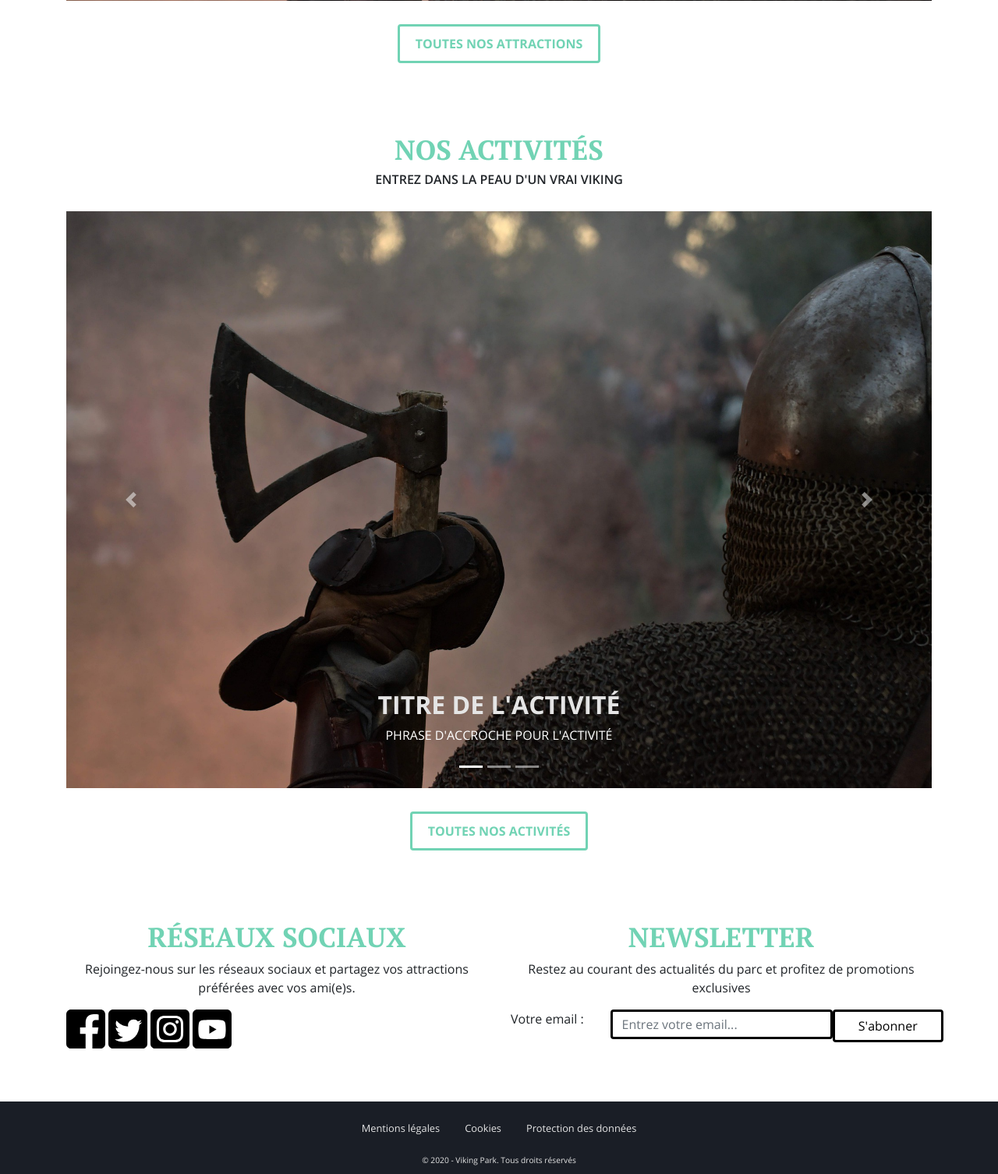
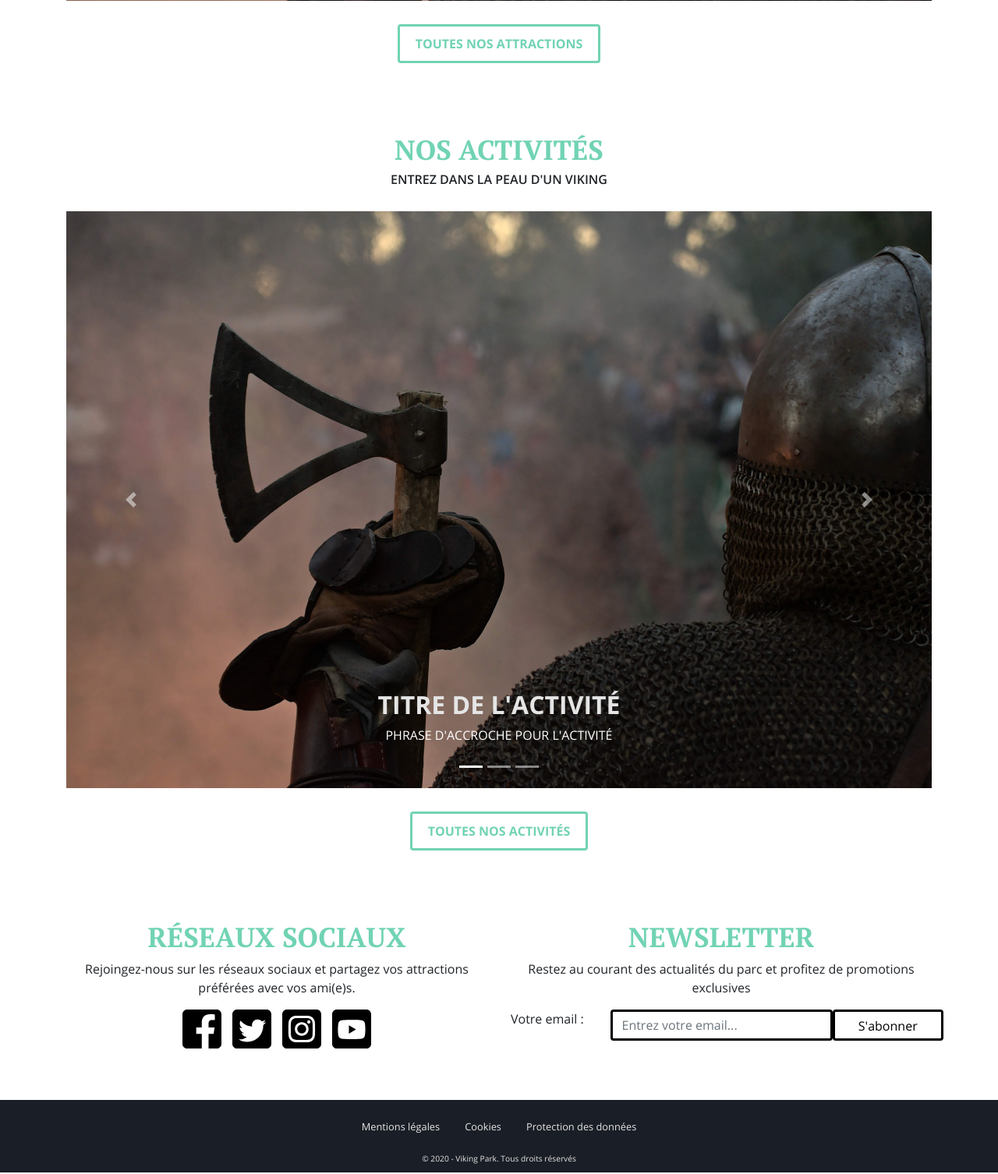
Before and after one commit to JeffKwakou/VikingPark, a PHP site: page /index.phtml in a window 1280 px wide. Shown: the part 1974-3480 px from the top of the page at 78% size. Run offline with PHP 8.4, Linux system fonts and the light colour scheme.

Commit message:
Page d'accueil html css ok

```diff
--- a/index.phtml
+++ b/index.phtml
@@ -24,7 +24,7 @@
                 <!-- MENU -->
                 <nav class="navbar navbar-expand-lg container navbar-dark">
                     <a class="navbar-brand" href="#">
-                        <img src="./assets/logo/logoValhalla.png" alt="Logo Viking Park" width="200" height="auto">
+                        <img src="./assets/logo/logoValhalla.png" alt="Logo Viking Park" width="250" height="auto">
                     </a>
                     <button class="navbar-toggler" type="button" data-toggle="collapse" data-target="#navbarNav" aria-controls="navbarNav" aria-expanded="false" aria-label="Toggle navigation">
                         <span class="navbar-toggler-icon"></span>
@@ -123,7 +123,7 @@
         <section class="attraction">
             <div class="container">
                 <h2>Nos activités</h2>
-                <h3>Entrez dans la peau d'un vrai viking</h3>
+                <h3>Entrez dans la peau d'un viking</h3>
 
                 <div id="myCarouselActivite" class="carousel slide carousel-fade" data-ride="carousel">
 
@@ -174,6 +174,7 @@
             </div>
         </section>
 
+        <!-- RESEAUX SOCIAUX & NEWSLETTER -->
         <section id="social">
         <div class="container">
             <div class="row">
@@ -182,10 +183,10 @@
                     <p>Rejoingez-nous sur les réseaux sociaux et partagez vos attractions préférées avec vos ami(e)s.</p>
                     <div>
                         <div id="socialIcone">
-                            <img src="./assets/icone/iconeFacebook.svg" alt="Icone Facebook" width="50" height="50">
-                            <img src="./assets/icone/iconeTwitter.svg" alt="Icone Twitter" width="50" height="50">
-                            <img src="./assets/icone/iconeInstagram.svg" alt="Icone Instagram" width="50" height="50">
-                            <img src="./assets/icone/iconeYoutube.svg" alt="Icone Youtube" width="50" height="50">
+                            <a href="https://www.facebook.com/"><img src="./assets/icone/iconeFacebook.svg" alt="Icone Facebook" width="50" height="50"></a>
+                            <a href="https://twitter.com"><img src="./assets/icone/iconeTwitter.svg" alt="Icone Twitter" width="50" height="50"></a>
+                            <a href="https://www.instagram.com"><img src="./assets/icone/iconeInstagram.svg" alt="Icone Instagram" width="50" height="50"></a>
+                            <a href="https://www.youtube.com"><img src="./assets/icone/iconeYoutube.svg" alt="Icone Youtube" width="50" height="50"></a>
                         </div>
                     </div>
                 </div>
@@ -194,8 +195,8 @@
                     <p>Restez au courant des actualités du parc et profitez de promotions exclusives</p>
                     <form action="" class="form-group row">
                         <label for="newsletter" class="col-3">Votre email : </label>
-                        <input type="text" name="newsletter" placeholder="Entrez votre email..." class="form-control col-6">
-                        <button type="submit" class="btn btn-primary col-3">S'abonner</button>
+                        <input type="text" name="newsletter" placeholder="Entrez votre email..." class="form-control col-6" id="inputNewsletter">
+                        <button type="submit" class="btn btn-primary col-3" id="btnNewsletter">S'abonner</button>
                     </form>
                 </div>
             </div>
@@ -203,6 +204,7 @@
         </section>
     </main>
 
+    <!-- FOOTER -->
     <footer>
         <div class="container">
             <ul class="nav justify-content-center">
--- a/style.css
+++ b/style.css
@@ -84,7 +84,7 @@ header {
 
 #auth a {
     color: var(--grey-color);
-    font-size: 1em;
+    font-size: 0.9em;
 }
 
 #sep-auth {
@@ -208,6 +208,23 @@ header {
     border-radius: none;
 }
 
+#socialIcone {
+    text-align: center;
+}
+
+#socialIcone a {
+    margin: 0 5px;
+}
+
+#inputNewsletter {
+    height: 40px;
+    width: auto;
+}
+
+#btnNewsletter {
+    height: 40px;
+    width: auto;
+}
 
 
 /* FOOTER */
```
